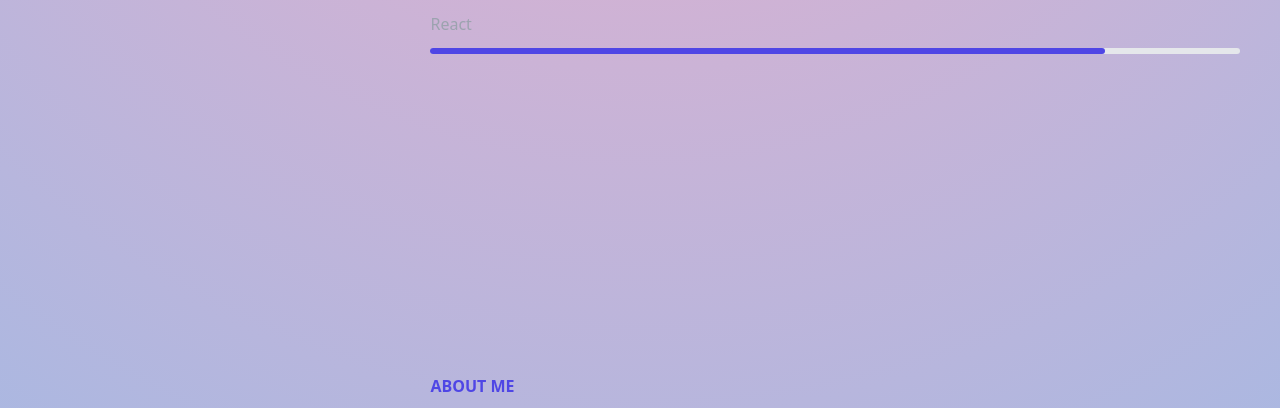
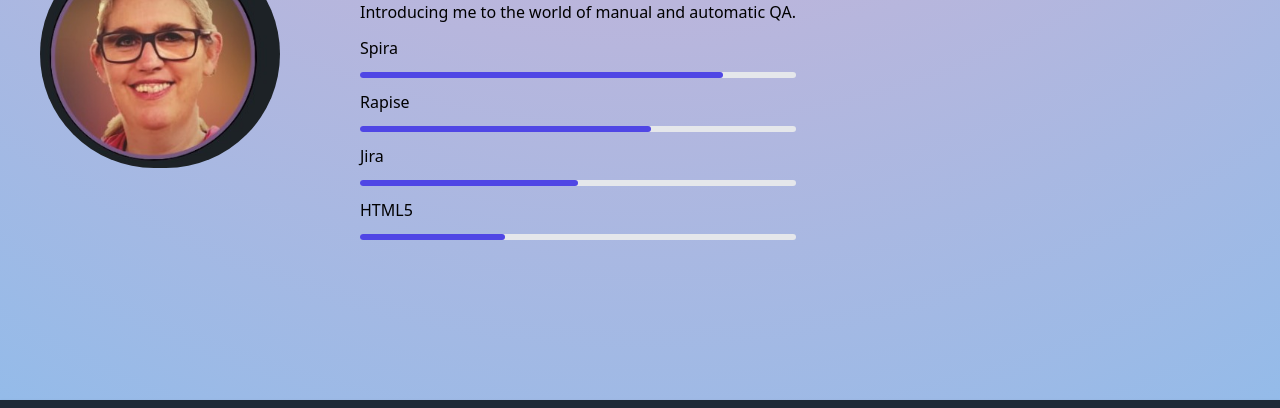
Before and after one commit to No-Country/C10-15-ft-django, a Django app: page /about/ in a window 1280 px wide. Shown: the part 1934-2342 px from the top of the page. Run offline with Django 4.2, Linux system fonts and the light colour scheme; some libraries are stand-ins or nearby versions.

Commit message:
about template creation and bug fixes.

```diff
--- a/django_weather/weatherApp/templates/about.html
+++ b/django_weather/weatherApp/templates/about.html
@@ -1,4 +1,5 @@
 {% extends "base.html" %}
+{% load static %}
 
 {% block content %}
 {#Presentacion Damian#}
@@ -8,11 +9,11 @@
     <div class="relative">
       <img
         class="h-1/4 absolute top-0 left-0 -z-10"
-        src="django_weather/weatherApp/static/dots.png"
+        src="{% static 'media/dots.png' %}"
         alt=""
       />
-      <div class="h-full rounded-full overflow-hidden">
-        <img src="static/scr/perfil.JPG" alt="PicPhoto" />
+      <div class="w-60 h-full rounded-full overflow-hidden">
+        <img src="{% static 'media/perfil.jpg' %}" alt="PicPhoto" />
       </div>
     </div>
     <!-- right -->
@@ -23,72 +24,79 @@
         Better Experience
       </h1>
       <p class="text-black">
-        Designer and weather app builder. Currently working with Nextjs, Tailwindcss, python, django. Learning Data Analytics. Soon to be a Programmer at the Universidad Tecnologia Nacional in Argentina.
+        I specialize in front-end development with JavaScript, Python and Bootstrap, but I also have back-end experience with Django, Next.js and MongoDB, MySQL. I have worked on several web projects, such as a task management application, an e-commerce website and a personal blog. I like to learn new technologies and keep up to date with industry trends. You can see some of my work in my portfolio or on my GitHub.
       </p>
-      <h2 class="text-gray-400 hover:text-red-600 font-medium">Django</h2>
+      <h2 class="text-black hover:text-red-600 font-medium">Python</h2>
+      <div class="w-full bg-gray-200 h-1.5 rounded-md">
+        <div class="w-4/6 bg-indigo-600 h-1.5 rounded-md"></div>
+      </div>
+      <h2 class="text-black hover:text-red-600 font-medium">Django</h2>
       <div class="w-full bg-gray-200 h-1.5 rounded-md">
         <div class="w-3/6 bg-indigo-600 h-1.5 rounded-md"></div>
       </div>
-      <h2 class="text-gray-400 hover:text-red-600 font-medium">Javascript</h2>
+      <h2 class="text-black hover:text-red-600 font-medium">Javascript</h2>
       <div class="w-full bg-gray-200 h-1.5 rounded-md">
         <div class="w-3/6 bg-indigo-600 h-1.5 rounded-md"></div>
       </div>
-      <h2 class="text-gray-400 hover:text-red-600 font-medium">MySQL</h2>
+      <h2 class="text-black hover:text-red-600 font-medium">MySQL</h2>
+      <div class="w-full bg-gray-200 h-1.5 rounded-md">
+        <div class="w-3/6 bg-indigo-600 h-1.5 rounded-md"></div>
+      </div>
+      <h2 class="text-black hover:text-red-600 font-medium">Nextjs</h2>
       <div class="w-full bg-gray-200 h-1.5 rounded-md">
         <div class="w-4/6 bg-indigo-600 h-1.5 rounded-md"></div>
       </div>
-      <h2 class="text-gray-400 hover:text-red-600 font-medium">Nextjs</h2>
+      <h2 class="text-black hover:text-red-600 font-medium">Tailwindcss</h2>
       <div class="w-full bg-gray-200 h-1.5 rounded-md">
         <div class="w-5/6 bg-indigo-600 h-1.5 rounded-md"></div>
       </div>
-      <h2 class="text-gray-400 hover:text-red-600 font-medium">Tailwindcss</h2>
-      <div class="w-full bg-gray-200 h-1.5 rounded-md">
-        <div class="w-5/6 bg-indigo-600 h-1.5 rounded-md"></div>
-      </div>
-      <h2 class="text-gray-400 hover:text-red-600 font-medium">HTML5</h2>
+      <h2 class="text-black hover:text-red-600 font-medium">HTML5</h2>
       <div class="w-full bg-gray-200 h-1.5 rounded-md">
         <div class="w-5/6 bg-indigo-600 h-1.5 rounded-md"></div>
       </div>
     </div>
   </div>
 </div>
-{#Presentacion Doliver#}
+{#Presentacion Doliver #}
 <div class="px-10">
   <div class="container mx-auto py-40 flex flex-col-reverse lg:flex-row items-center gap-20">
     <!-- left -->
     <div class="relative">
       <img
         class="h-1/4 absolute top-0 left-0 -z-10"
-        src="django_weather/weatherApp/static/dots.png"
+        src="{% static 'media/dots.png' %}"
         alt=""
       />
-      <div class="h-full rounded-full overflow-hidden">
-        <img src="static/scr/perfil.JPG" alt="PicPhoto" />
+      <div class="w-60 h-full rounded-full overflow-hidden">
+        <img src="{% static 'media/cara.jpeg' %}" alt="Profile" />
       </div>
     </div>
     <!-- right -->
     <div class="my-auto flex flex-col gap-3">
-      <h1 class="text-indigo-600 font-bold">ABOUT ME</h1>
-      <h1 class="text-3xl font-medium dark:text-white">Better Design</h1>
+      <h1 class="text-indigo-600 font-bold">Doliver Antonio Gonzalez Poleo</h1>
+      <h1 class="text-3xl font-medium dark:text-white">Backend developer</h1>
       <h1 class="text-3xl font-medium dark:text-white">
         Better Experience
       </h1>
-      <p class="text-gray-400">
-        I design and build digital products. I'm also a multi-disciplinary
-        maker with over 10 years of experiences in wide range of design
-        disciplines.
+      <p class="text-black">
+        Backend developer of the Weather App project. I work with technologies like python, django and PostgreSQL. Self-taught in data science. My goal is to be able to apply my skills in different areas.
       </p>
-      <h2 class="text-gray-400 font-medium">HTML</h2>
-      <div class="w-full bg-gray-200 h-1.5 rounded-md">
-        <div class="w-full bg-indigo-600 h-1.5 rounded-md"></div>
-      </div>
-      <h2 class="text-gray-400 font-medium">Javascript</h2>
+      <h2 class="text-black hover:text-red-600 font-medium">Django</h2>
       <div class="w-full bg-gray-200 h-1.5 rounded-md">
         <div class="w-4/6 bg-indigo-600 h-1.5 rounded-md"></div>
       </div>
-      <h2 class="text-gray-400 font-medium">React</h2>
+      <h2 class="text-black hover:text-red-600 font-medium">Python</h2>
       <div class="w-full bg-gray-200 h-1.5 rounded-md">
         <div class="w-5/6 bg-indigo-600 h-1.5 rounded-md"></div>
+      </div>
+      <h2 class="text-black hover:text-red-600 font-medium">PostgreSQL</h2>
+      <div class="w-full bg-gray-200 h-1.5 rounded-md">
+        <div class="w-3/6 bg-indigo-600 h-1.5 rounded-md"></div>
+      </div>
+      <h2 class="text-black hover:text-red-600 font-medium">HTML5</h2>
+      <div class="w-full bg-gray-200 h-1.5 rounded-md">
+        <div class="w-2/6 bg-indigo-600 h-1.5 rounded-md"></div>
+      </div>
       </div>
     </div>
   </div>
@@ -100,77 +108,39 @@
     <div class="relative">
       <img
         class="h-1/4 absolute top-0 left-0 -z-10"
-        src="django_weather/weatherApp/static/dots.png"
+        src="{% static 'media/dots.png' %}"
         alt=""
       />
-      <div class="h-full rounded-full overflow-hidden">
-        <img src="static/scr/perfil.JPG" alt="PicPhoto" />
+      <div class="w-60 h-full rounded-full overflow-hidden">
+        <img src="{% static 'media/irene.jpg' %}" alt="Profile" />
       </div>
     </div>
     <!-- right -->
     <div class="my-auto flex flex-col gap-3">
-      <h1 class="text-indigo-600 font-bold">ABOUT ME</h1>
-      <h1 class="text-3xl font-medium dark:text-white">Better Design</h1>
+      <h1 class="text-indigo-600 font-bold">Irene</h1>
+      <h1 class="text-3xl font-medium dark:text-white">Manual Tester</h1>
       <h1 class="text-3xl font-medium dark:text-white">
         Better Experience
       </h1>
-      <p class="text-gray-400">
-        I design and build digital products. I'm also a multi-disciplinary
-        maker with over 10 years of experiences in wide range of design
-        disciplines.
+      <p class="text-black">
+        Introducing me to the world of manual and automatic QA.
       </p>
-      <h2 class="text-gray-400 font-medium">HTML</h2>
+      <h2 class="text-black hover:text-red-600 font-medium">Spira</h2>
       <div class="w-full bg-gray-200 h-1.5 rounded-md">
-        <div class="w-full bg-indigo-600 h-1.5 rounded-md"></div>
+        <div class="w-5/6 bg-indigo-600 h-1.5 rounded-md"></div>
       </div>
-      <h2 class="text-gray-400 font-medium">Javascript</h2>
+      <h2 class="text-black hover:text-red-600 font-medium">Rapise</h2>
       <div class="w-full bg-gray-200 h-1.5 rounded-md">
         <div class="w-4/6 bg-indigo-600 h-1.5 rounded-md"></div>
       </div>
-      <h2 class="text-gray-400 font-medium">React</h2>
+      <h2 class="text-black hover:text-red-600 font-medium">Jira</h2>
       <div class="w-full bg-gray-200 h-1.5 rounded-md">
-        <div class="w-5/6 bg-indigo-600 h-1.5 rounded-md"></div>
+        <div class="w-3/6 bg-indigo-600 h-1.5 rounded-md"></div>
       </div>
-    </div>
-  </div>
-</div>
-{#Presentacion Brian#}
-<div class="px-10">
-  <div class="container mx-auto py-40 flex flex-col-reverse lg:flex-row items-center gap-20">
-    <!-- left -->
-    <div class="relative">
-      <img
-        class="h-1/4 absolute top-0 left-0 -z-10"
-        src="django_weather/weatherApp/static/dots.png"
-        alt=""
-      />
-      <div class="h-full rounded-full overflow-hidden">
-        <img src="static/scr/perfil.JPG" alt="PicPhoto" />
+      <h2 class="text-black hover:text-red-600 font-medium">HTML5</h2>
+      <div class="w-full bg-gray-200 h-1.5 rounded-md">
+        <div class="w-2/6 bg-indigo-600 h-1.5 rounded-md"></div>
       </div>
-    </div>
-    <!-- right -->
-    <div class="my-auto flex flex-col gap-3">
-      <h1 class="text-indigo-600 font-bold">ABOUT ME</h1>
-      <h1 class="text-3xl font-medium dark:text-white">Better Design</h1>
-      <h1 class="text-3xl font-medium dark:text-white">
-        Better Experience
-      </h1>
-      <p class="text-gray-400">
-        I design and build digital products. I'm also a multi-disciplinary
-        maker with over 10 years of experiences in wide range of design
-        disciplines.
-      </p>
-      <h2 class="text-gray-400 font-medium">HTML</h2>
-      <div class="w-full bg-gray-200 h-1.5 rounded-md">
-        <div class="w-full bg-indigo-600 h-1.5 rounded-md"></div>
-      </div>
-      <h2 class="text-gray-400 font-medium">Javascript</h2>
-      <div class="w-full bg-gray-200 h-1.5 rounded-md">
-        <div class="w-4/6 bg-indigo-600 h-1.5 rounded-md"></div>
-      </div>
-      <h2 class="text-gray-400 font-medium">React</h2>
-      <div class="w-full bg-gray-200 h-1.5 rounded-md">
-        <div class="w-5/6 bg-indigo-600 h-1.5 rounded-md"></div>
       </div>
     </div>
   </div>
```
Also changed, not shown: django_weather/django_weather/settings.py (+7 -17 lines), django_weather/weatherApp/templates/dashboard.html (added, +9 -0 lines), django_weather/weatherApp/static/media/cara.jpeg (added), django_weather/weatherApp/static/media/dots.png (renamed from django_weather/weatherApp/static/dots.png), django_weather/weatherApp/static/media/irene.jpg (added), django_weather/weatherApp/static/media/perfil.JPG (renamed from django_weather/weatherApp/static/perfil.JPG).
